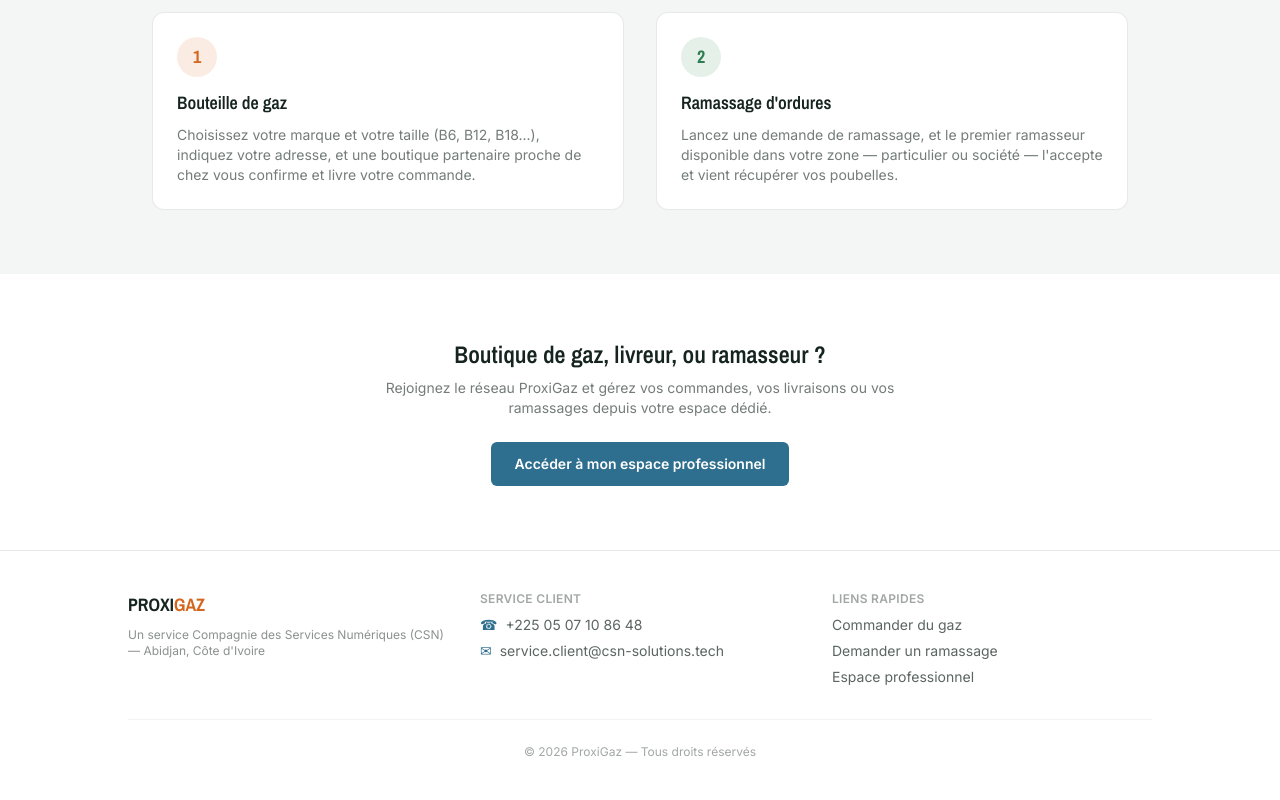
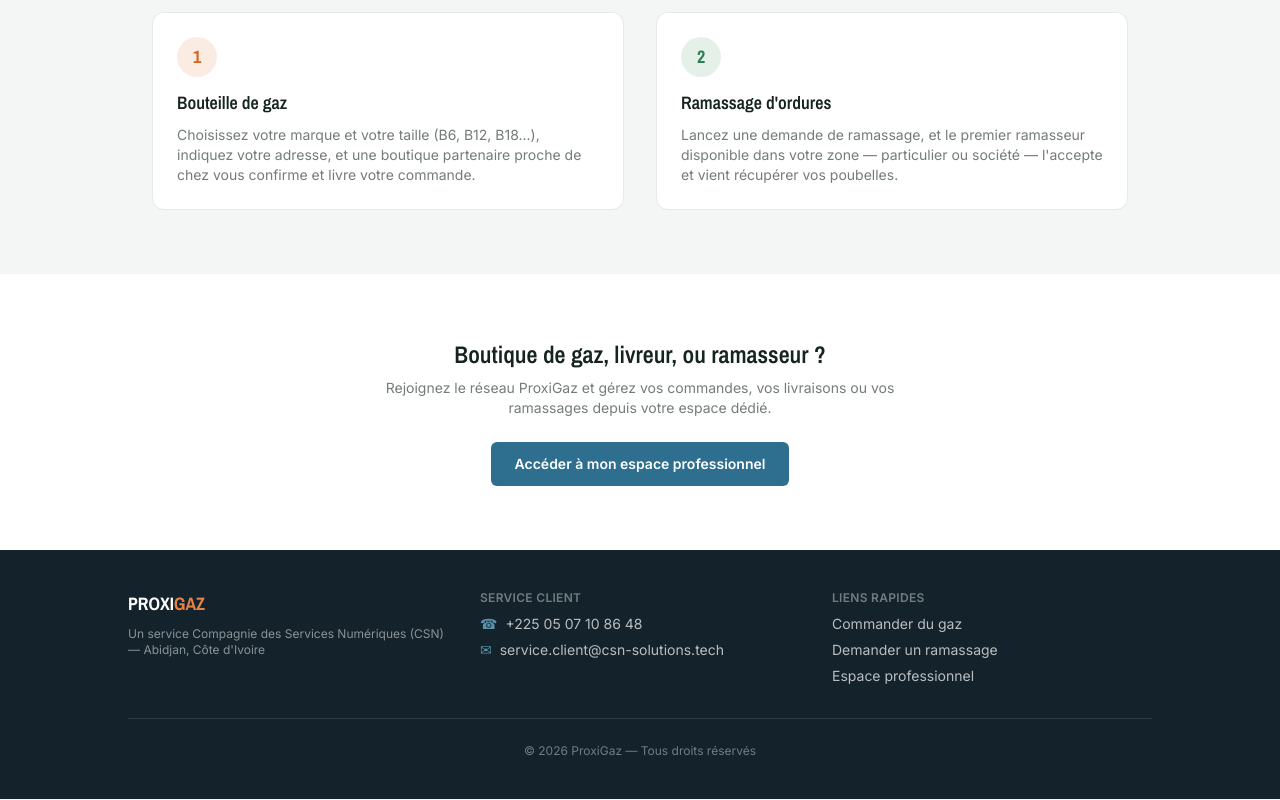
Before and after one commit to keuming/proxygaz-vitrine, a React (Vite) app: page / in a window 1280 px wide. Shown: the part 559-1359 px from the top of the page. Built offline with nearby package versions, Linux system fonts and the light colour scheme; no server answers.

Commit message:
Footer en fond sombre (panel) au lieu de blanc, pour un effet visuel cohérent avec le hero

```diff
--- a/src/components/Footer.tsx
+++ b/src/components/Footer.tsx
@@ -5,55 +5,55 @@ export function Footer() {
   if (location.pathname.startsWith("/pro/")) return null;
 
   return (
-    <footer className="border-t border-ink/10 bg-white px-6 py-10">
+    <footer className="bg-panel px-6 py-10 text-white">
       <div className="mx-auto max-w-5xl">
         <div className="grid gap-8 sm:grid-cols-3">
           <div>
-            <div className="font-display text-lg font-bold text-ink">
-              PROXI<span className="text-safety-500">GAZ</span>
+            <div className="font-display text-lg font-bold text-white">
+              PROXI<span className="text-safety-400">GAZ</span>
             </div>
-            <p className="mt-2 text-xs text-ink/50">
+            <p className="mt-2 text-xs text-white/50">
               Un service Compagnie des Services Numériques (CSN) — Abidjan, Côte d'Ivoire
             </p>
           </div>
 
           <div>
-            <div className="mb-2 text-xs font-semibold uppercase tracking-wide text-ink/40">
+            <div className="mb-2 text-xs font-semibold uppercase tracking-wide text-white/40">
               Service client
             </div>
             <a
               href="tel:+2250507108648"
-              className="flex items-center gap-2 text-sm text-ink/70 transition-colors hover:text-steel-500"
+              className="flex items-center gap-2 text-sm text-white/70 transition-colors hover:text-safety-400"
             >
-              <span className="text-steel-500">☎</span> +225 05 07 10 86 48
+              <span className="text-steel-400">☎</span> +225 05 07 10 86 48
             </a>
             <a
               href="mailto:service.client@csn-solutions.tech"
-              className="mt-1.5 flex items-center gap-2 text-sm text-ink/70 transition-colors hover:text-steel-500"
+              className="mt-1.5 flex items-center gap-2 text-sm text-white/70 transition-colors hover:text-safety-400"
             >
-              <span className="text-steel-500">✉</span> service.client@csn-solutions.tech
+              <span className="text-steel-400">✉</span> service.client@csn-solutions.tech
             </a>
           </div>
 
           <div>
-            <div className="mb-2 text-xs font-semibold uppercase tracking-wide text-ink/40">
+            <div className="mb-2 text-xs font-semibold uppercase tracking-wide text-white/40">
               Liens rapides
             </div>
-            <div className="flex flex-col gap-1.5 text-sm text-ink/70">
-              <a href="/commander-gaz" className="transition-colors hover:text-steel-500">
+            <div className="flex flex-col gap-1.5 text-sm text-white/70">
+              <a href="/commander-gaz" className="transition-colors hover:text-safety-400">
                 Commander du gaz
               </a>
-              <a href="/demander-ramassage" className="transition-colors hover:text-steel-500">
+              <a href="/demander-ramassage" className="transition-colors hover:text-safety-400">
                 Demander un ramassage
               </a>
-              <a href="/pro" className="transition-colors hover:text-steel-500">
+              <a href="/pro" className="transition-colors hover:text-safety-400">
                 Espace professionnel
               </a>
             </div>
           </div>
         </div>
 
-        <div className="mt-8 border-t border-ink/5 pt-6 text-center text-xs text-ink/40">
+        <div className="mt-8 border-t border-white/10 pt-6 text-center text-xs text-white/40">
           © {new Date().getFullYear()} ProxiGaz — Tous droits réservés
         </div>
       </div>
```
